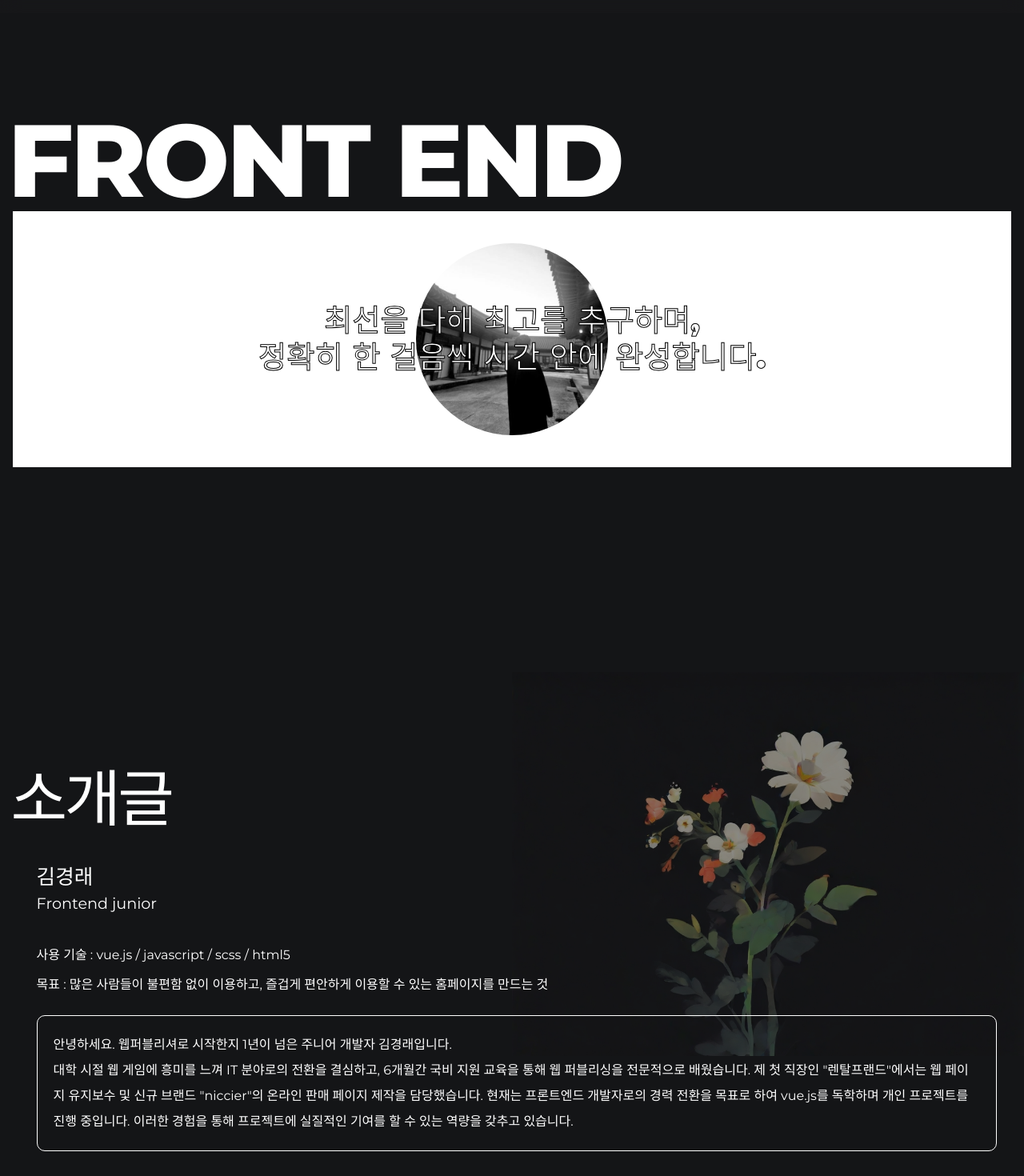
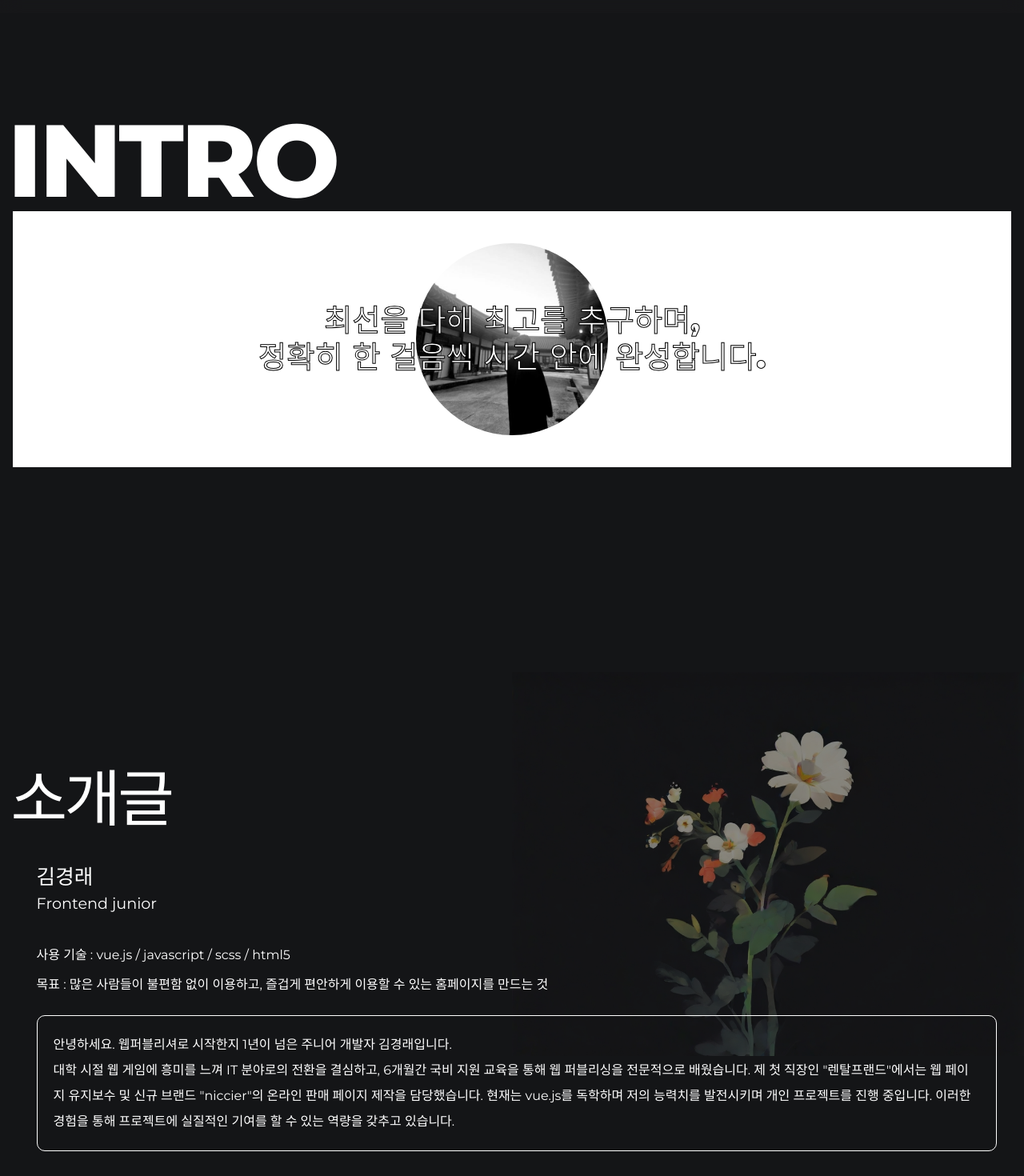
Before and after one commit to CherrySalute/Portfolio, a Vue app: page / in a window 1280 px wide. Shown: the part 40-1510 px from the top of the page at 80% size. Built offline with nearby package versions, Linux system fonts and the light colour scheme; a small style sheet from the web is missing; a web font is replaced by a local one.

Commit message:
내용변경

```diff
--- a/src/components/SelfSection.vue
+++ b/src/components/SelfSection.vue
@@ -9,7 +9,7 @@
                 <div class="cont">목표 : 많은 사람들이 불편함 없이 이용하고, 즐겁게 편안하게 이용할 수 있는 홈페이지를 만드는 것</div>
                 <div class="iam">
                     안녕하세요. 웹퍼블리셔로 시작한지 1년이 넘은 주니어 개발자 김경래입니다.<br>
-                     대학 시절 웹 게임에 흥미를 느껴 IT 분야로의 전환을 결심하고, 6개월간 국비 지원 교육을 통해 웹 퍼블리싱을 전문적으로 배웠습니다. 제 첫 직장인 "렌탈프랜드"에서는 웹 페이지 유지보수 및 신규 브랜드 "niccier"의 온라인 판매 페이지 제작을 담당했습니다. 현재는 프론트엔드 개발자로의 경력 전환을 목표로 하여 vue.js를 독학하며 개인 프로젝트를 진행 중입니다. 이러한 경험을 통해 프로젝트에 실질적인 기여를 할 수 있는 역량을 갖추고 있습니다.
+                     대학 시절 웹 게임에 흥미를 느껴 IT 분야로의 전환을 결심하고, 6개월간 국비 지원 교육을 통해 웹 퍼블리싱을 전문적으로 배웠습니다. 제 첫 직장인 "렌탈프랜드"에서는 웹 페이지 유지보수 및 신규 브랜드 "niccier"의 온라인 판매 페이지 제작을 담당했습니다. 현재는 vue.js를 독학하며 저의 능력치를 발전시키며 개인 프로젝트를 진행 중입니다. 이러한 경험을 통해 프로젝트에 실질적인 기여를 할 수 있는 역량을 갖추고 있습니다.
                 </div>
                 <img src="@/assets/img/flower.jpg" alt="flower">
             </div>
--- a/src/constants/index.js
+++ b/src/constants/index.js
@@ -22,7 +22,7 @@ export const headerNav = [
 ]
 
 export const introText = {
-    title: "Front End",
+    title: "Intro",
     desc: "최선을 다해 최고를 추구하며,",
     desc2: "정확히 한 걸음씩 시간 안에 완성합니다.",
 }
```
